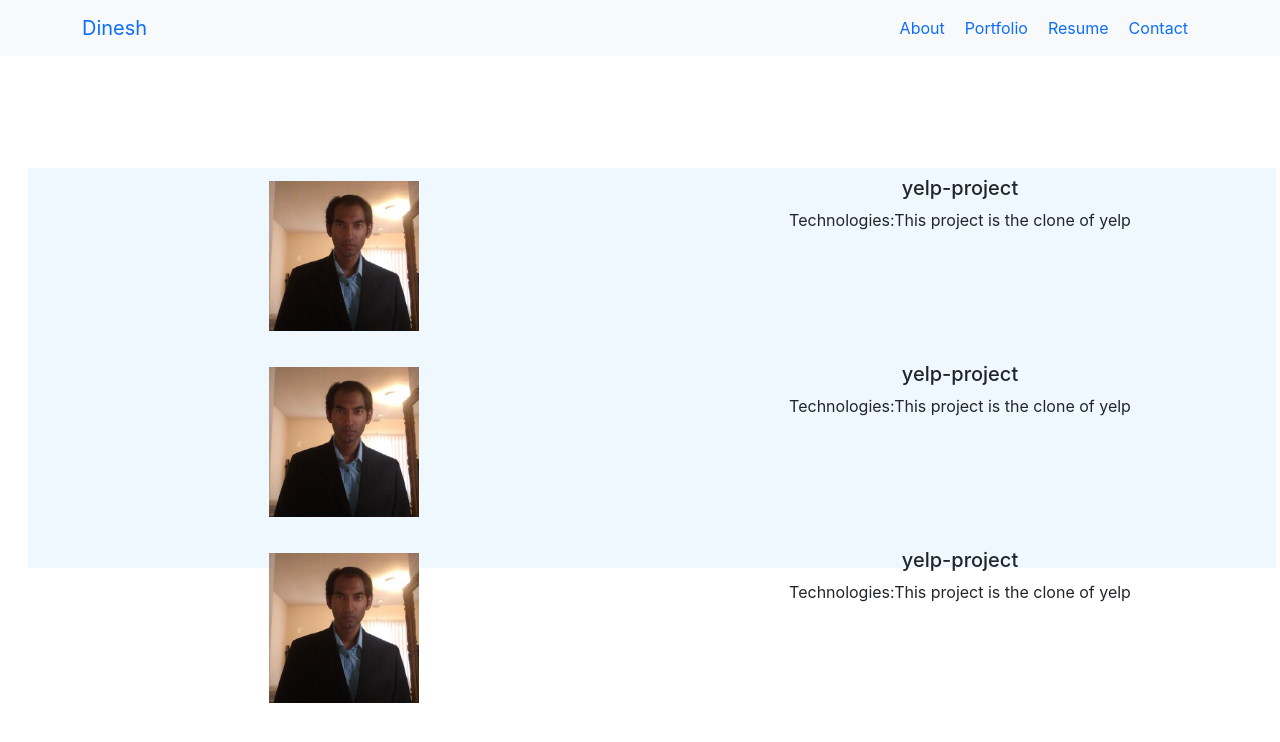
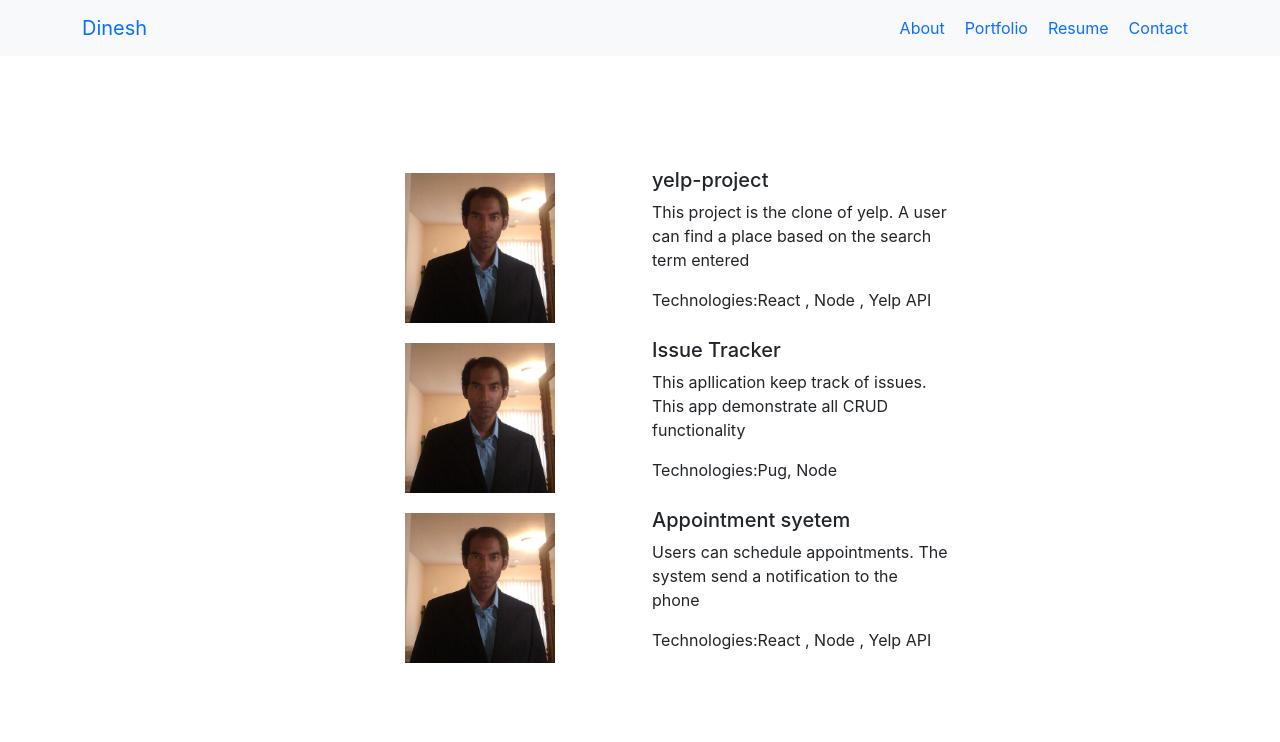
Before and after one commit to dineshigdd/dineshigdd.github.io, a React (Vite) app: page /portfolio in a window 1280 px wide. Shown: the top 742 px of the page. Built offline with nearby package versions, Linux system fonts and the light colour scheme.

Commit message:
add styles

```diff
--- a/src/App.jsx
+++ b/src/App.jsx
@@ -69,7 +69,7 @@ function PortfolioContainer() {
                   </Container>
               </Navbar>
             </Col>
-            <Col>
+            <Col style={ { padding:0 }}>
                 <Routes>
                     <Route path="/" element={  <Home /> } />
                     <Route path="about" element={ <About />} />
--- a/src/index.css
+++ b/src/index.css
@@ -24,7 +24,7 @@ a:hover {
 }
 */
 body {
-  /* margin: 0; */
+  margin: 0;
   /* display: flex; */
   /* place-items: center; */
   /* min-width: 320px;*/
--- a/src/styles/styles.js
+++ b/src/styles/styles.js
@@ -14,9 +14,10 @@ const HomeContainer = styled.div`
     }
 
     @media (max-width: 575.98px) {
-    min-width: 100vw;
+      min-width: 100vw;
 
 
-  }
+
+    }
 `
 export default HomeContainer;
--- a/src/views/Portfolio.jsx
+++ b/src/views/Portfolio.jsx
@@ -5,59 +5,20 @@ import styled  from 'styled-components'
 import { Container, Image, Row, Col } from 'react-bootstrap'
 
 
-const GridContainer = styled( Container )`
-   height:50vh;
-   max-width: 500vw;
-   background-color: aliceblue;
-
-
-
-  /* div {
-    text-align: center;
-  }
-  */
-  /* @media (min-width: 768px) {
-
-
-  } */
-
-`;
-
-const RowContainer = styled( Row )`
-  @media (max-width: 575.98px) {
-    display: block;
-  }
-
-`;
-
-const ImageWrapper = styled( Image )`
-  margin-top:5px;
-  margin-bottom:15px;
-`;
-
-
-const ProjectDescription = styled.div`
-  min-height:10vh;
-  margin: 0 auto;
-`
-
-
-
-
 const projectArray = [{
   name: "yelp-project",
-  description:"This project is the clone of yelp",
+  description:"This project is the clone of yelp. A user can find a place based on the search term entered",
   tech:"React , Node , Yelp API",
   img: myImage
 },
 {
-  name: "yelp-project",
-  description:"This project is the clone of yelp",
-  tech:"React , Node , Yelp API",
+  name: "Issue Tracker",
+  description:"This apllication keep track of issues. This app demonstrate all CRUD functionality",
+  tech:"Pug, Node",
   img:myImage
 },{
-  name: "yelp-project",
-  description:"This project is the clone of yelp",
+  name: "Appointment syetem",
+  description:"Users can schedule appointments. The system send a notification to the phone",
   tech:"React , Node , Yelp API",
   img:myImage
 }];
@@ -72,7 +33,7 @@ function Portfolio() {
         { projectArray.map
             (project =>(
 
-                  <RowContainer className='p-2'>
+                  <RowContainer>
                   <Col><ImageWrapper  src={ project.img }
                                   fluid='true'
                                   alt="my Image"
@@ -82,7 +43,8 @@ function Portfolio() {
                   <Col>
                   <ProjectDescription>
                         <h5>{ project.name }</h5>
-                        <span>Technologies:{ project.description }</span>
+                        <p>{ project.description} </p>
+                        <span>Technologies:{ project.tech }</span>
                   </ProjectDescription>
                   </Col>
                   </RowContainer>
@@ -103,3 +65,57 @@ function Portfolio() {
 
 
 export default Portfolio
+
+
+const GridContainer = styled( Container )`
+   height:50vh;
+   max-width: 50vw;
+
+
+
+   @media (max-width: 575.98px) {
+    /* margin-left: 20px;
+    margin-right: 50px; */
+    /* margin:auto 0; */
+    max-width: 90vw;
+      /* overflow-x:hidden; */
+
+    }
+
+  /* div {
+    text-align: center;
+  }
+  */
+
+
+`;
+
+const RowContainer = styled( Row )`
+
+  @media (max-width: 575.98px) {
+    display: block;
+  }
+
+  &:hover {
+    background: rgb(240, 248, 255);
+    cursor:pointer;
+  }
+
+`;
+
+const ImageWrapper = styled( Image )`
+  margin-top:5px;
+  margin-bottom:15px;
+`;
+
+
+const ProjectDescription = styled.div`
+  min-height:10vh;
+  margin: 0 auto;
+
+
+   @media (min-width: 768px) {
+    text-align: left;
+
+  }
+`
```
